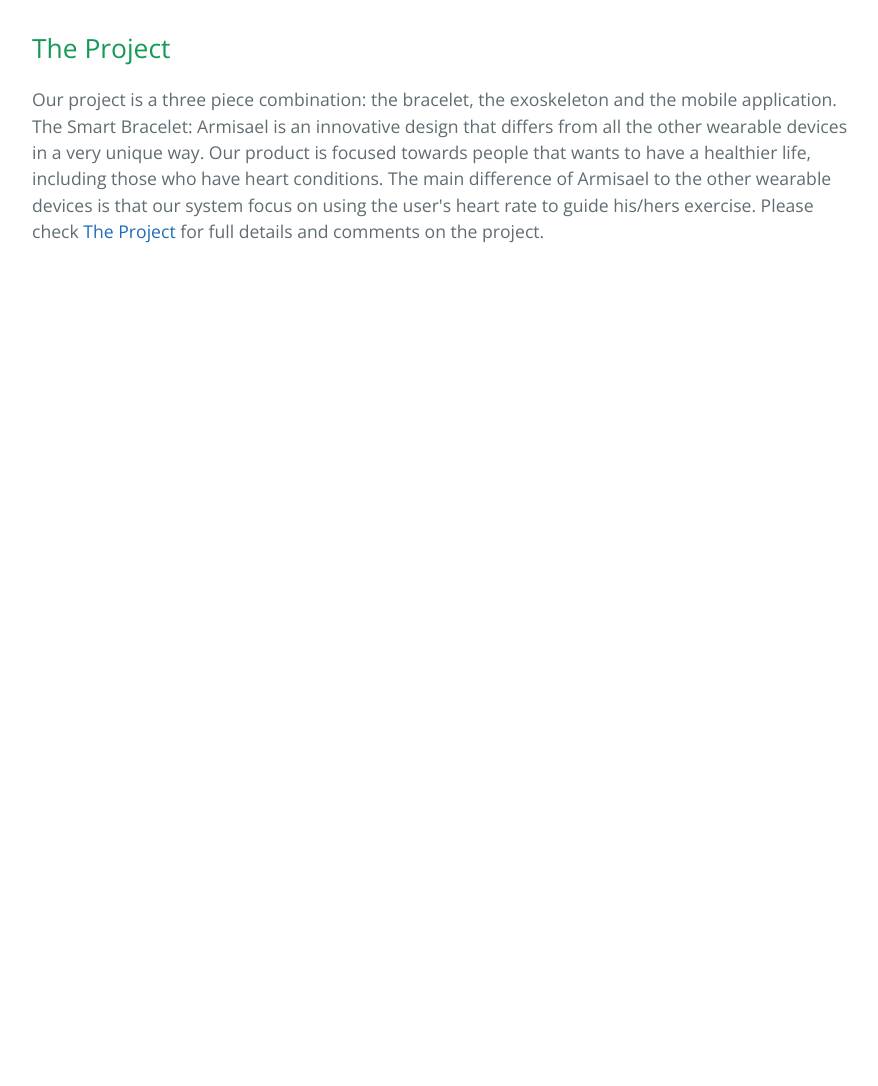
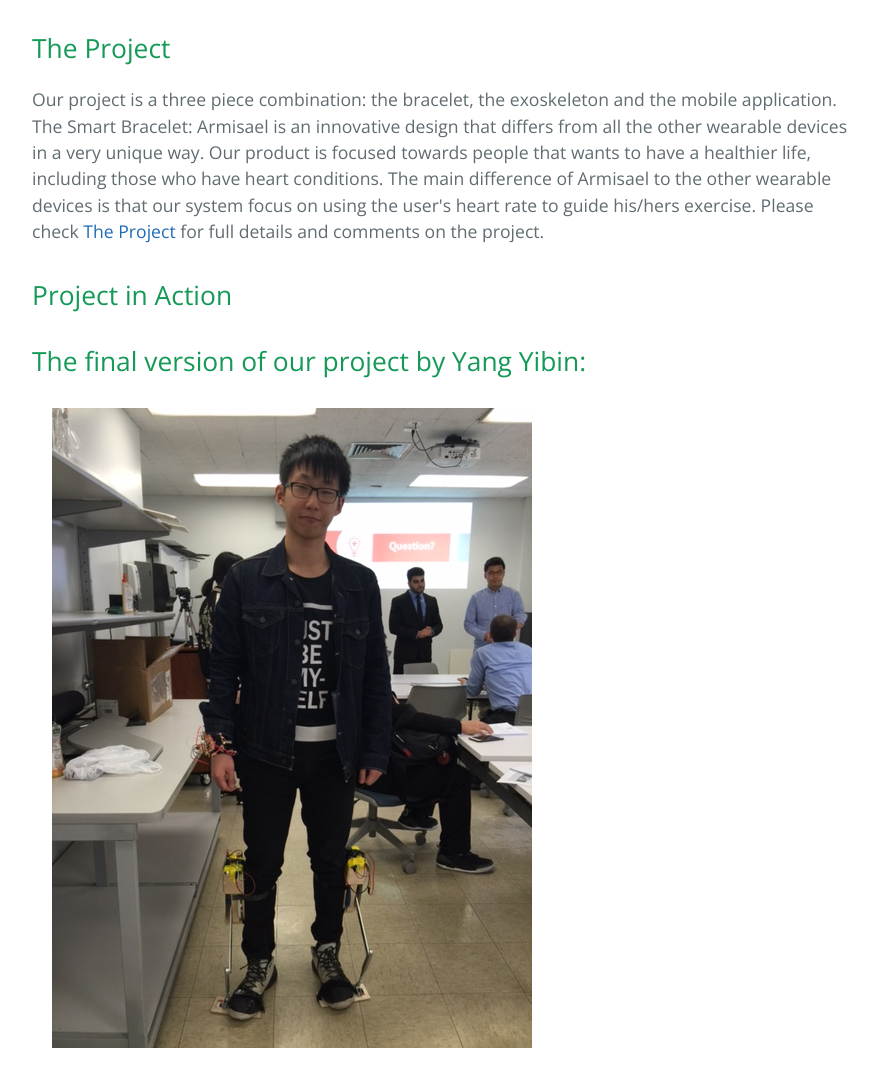
Before and after one commit to rabeloraffa/armisael, a plain HTML site: page index.html in a window 1280 px wide. Shown: the part 683-1769 px from the top of the page, without its empty margins (192-1070 px from the left). Before the commit the page ends 977 px from the top, so only its background shows below. Drawn offline with nearby package versions, Linux system fonts and the light colour scheme.

Commit message:
Update index.html

```diff
--- a/index.html
+++ b/index.html
@@ -41,11 +41,20 @@
 
 </div>
 <h2>
-<a id="the-project" class="anchor" href="#the-project" aria-hidden="true"><span aria-hidden="true" class="octicon octicon-link"></span></a>The Project</h2>
+<a id="the-project" class="anchor" href="#the-project" aria-hidden="true"><span aria-hidden="true" class="octicon octicon-link"></span></a>The Project
+</h2>
 
 <p>
   Our project is a three piece combination: the bracelet, the exoskeleton and the mobile application. The Smart Bracelet: Armisael is an innovative design that differs from all the other wearable devices in a very unique way. Our product is focused towards people that wants to have a healthier life, including those who have heart conditions. The main difference of Armisael to the other wearable devices is that our system focus on using the user's heart rate to guide his/hers exercise. Please check <a href="theProject.html">The Project</a> for full details and comments on the project.
 </p>
+
+<h2>
+<a id="finalpic" class="anchor" href="#finalpic" aria-hidden="true"><span aria-hidden="true" class="octicon octicon-link"></span></a>Project in Action
+<p>
+  The final version of our project by Yang Yibin:
+</p>
+<img src="Project in Action.JPG" alt="project" align="middle" style="margin: 0px 20px">
+</h2>
 
     </section>
 
```
